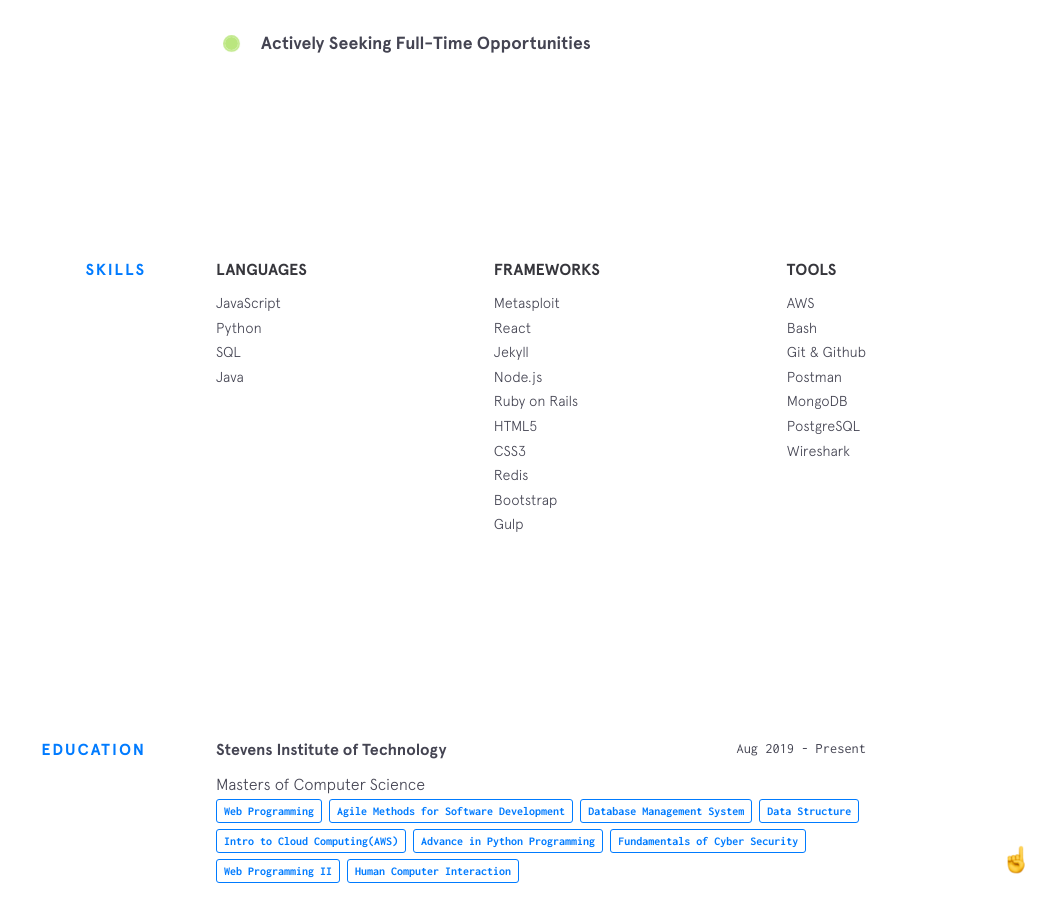
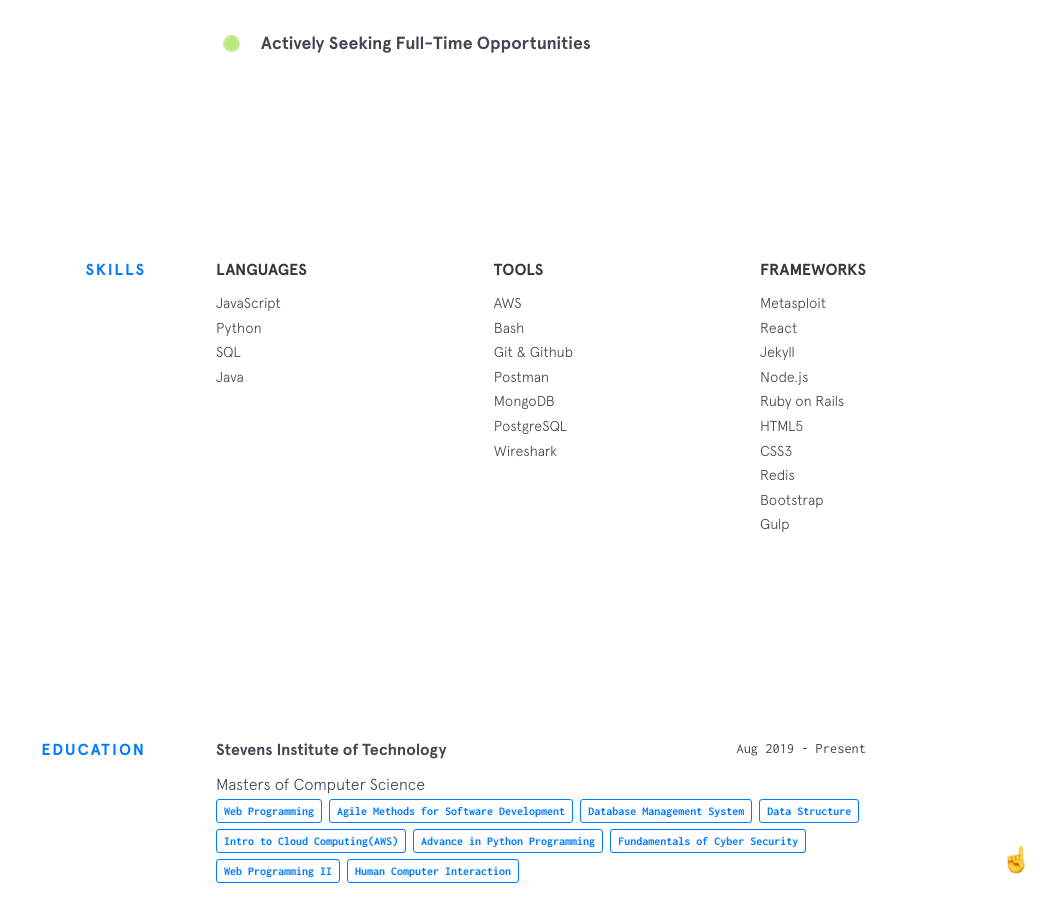
Before and after one commit to dharmitviradia/dharmitviradia.github.io, a Jekyll site: the page built from index.html, in a window 1280 px wide and 900 px high, scrolled down 1212 px. Shown: the whole window, without its empty margins (234-1280 px from the left). Built offline with Jekyll 4.4.1, drawn with Linux system fonts in a browser that asks for light colours; nearby versions of some CDN libraries.

Commit message:
Update skills.html

```diff
--- a/_includes/skills.html
+++ b/_includes/skills.html
@@ -11,18 +11,18 @@
         </ul>
       </div>
       <div class="skillz__category">
+        <div class="skillz__category__label">Tools</div>
+        <ul>
+          {% for tool in site.data.skills.tools %}
+          <li class="skillz__category__item">{{tool.item}}</li>
+          {% endfor %}
+        </ul>
+      </div>
+      <div class="skillz__category">
         <div class="skillz__category__label">Frameworks</div>
         <ul>
           {% for framework in site.data.skills.frameworks %}
           <li class="skillz__category__item">{{framework.item}}</li>
-          {% endfor %}
-        </ul>
-      </div>
-      <div class="skillz__category">
-        <div class="skillz__category__label">Tools</div>
-        <ul>
-          {% for tool in site.data.skills.tools %}
-          <li class="skillz__category__item">{{tool.item}}</li>
           {% endfor %}
         </ul>
       </div>
```
